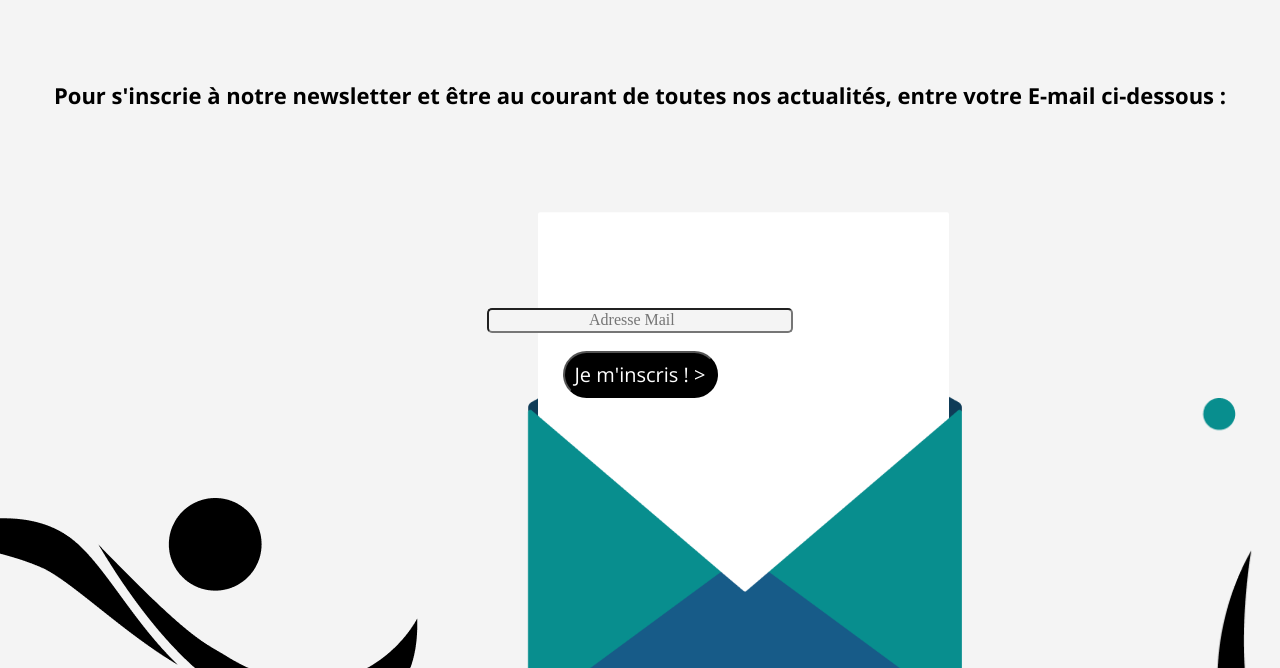
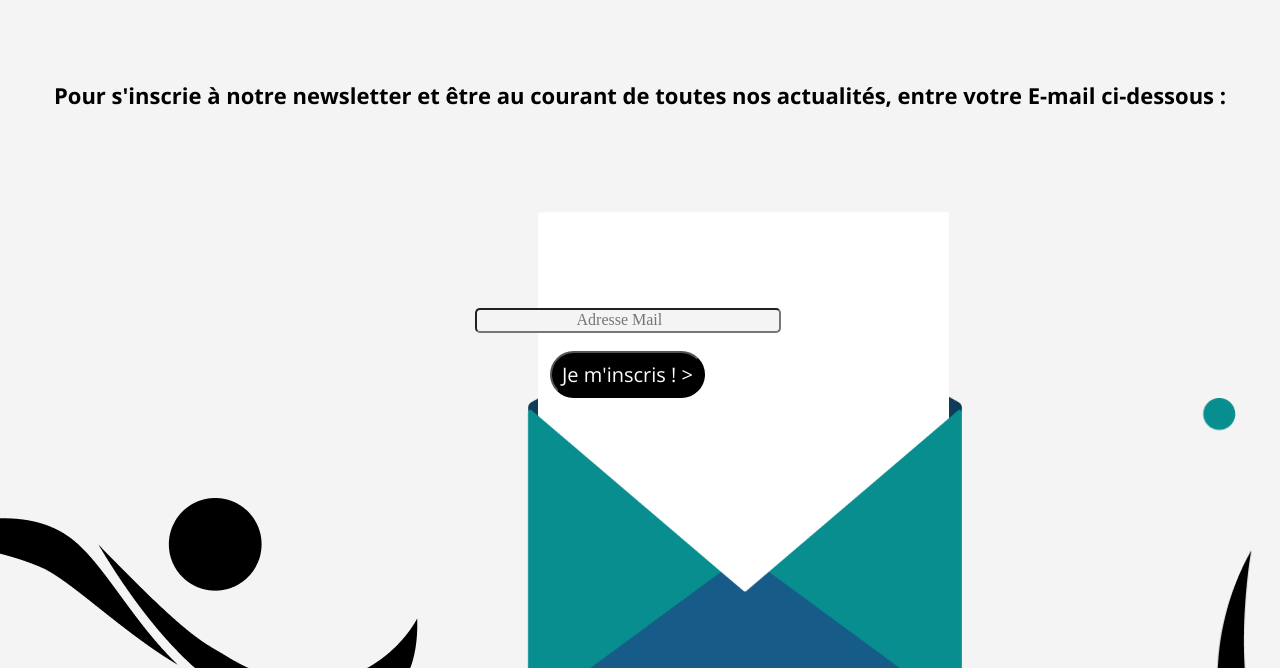
Before and after one commit to Marwin-Rdgs/ProjetS2_MMI_GoMatch.fr_promo, a plain HTML site: page inscrire.html in a window 1280 px wide. Shown: the part 132-800 px from the top of the page. Drawn offline with nearby package versions, Linux system fonts and the light colour scheme.

Commit message:
Update inscription.css

```diff
--- a/src/css/pages/inscription.css
+++ b/src/css/pages/inscription.css
@@ -40,3 +40,7 @@ input {
 
     z-index: -1;
 }
+
+form {
+    margin-left: -25px;
+}
```
